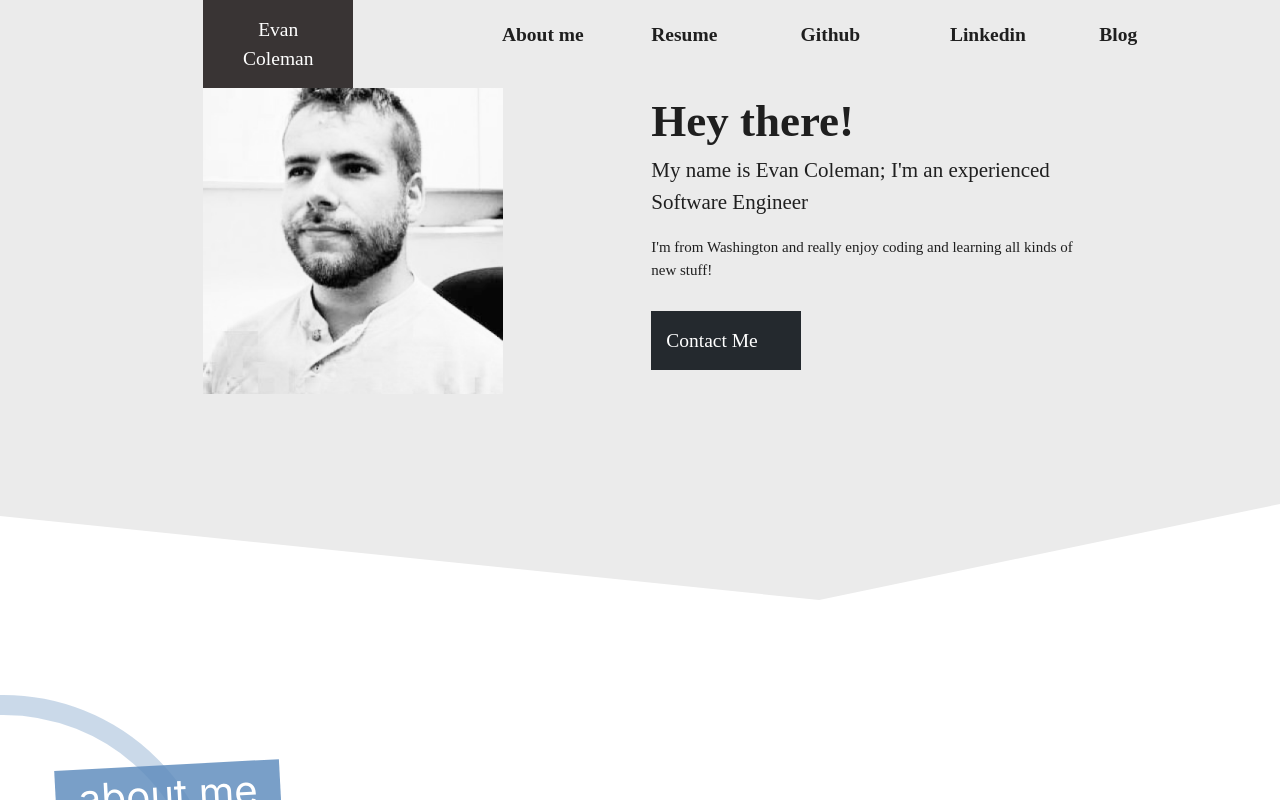
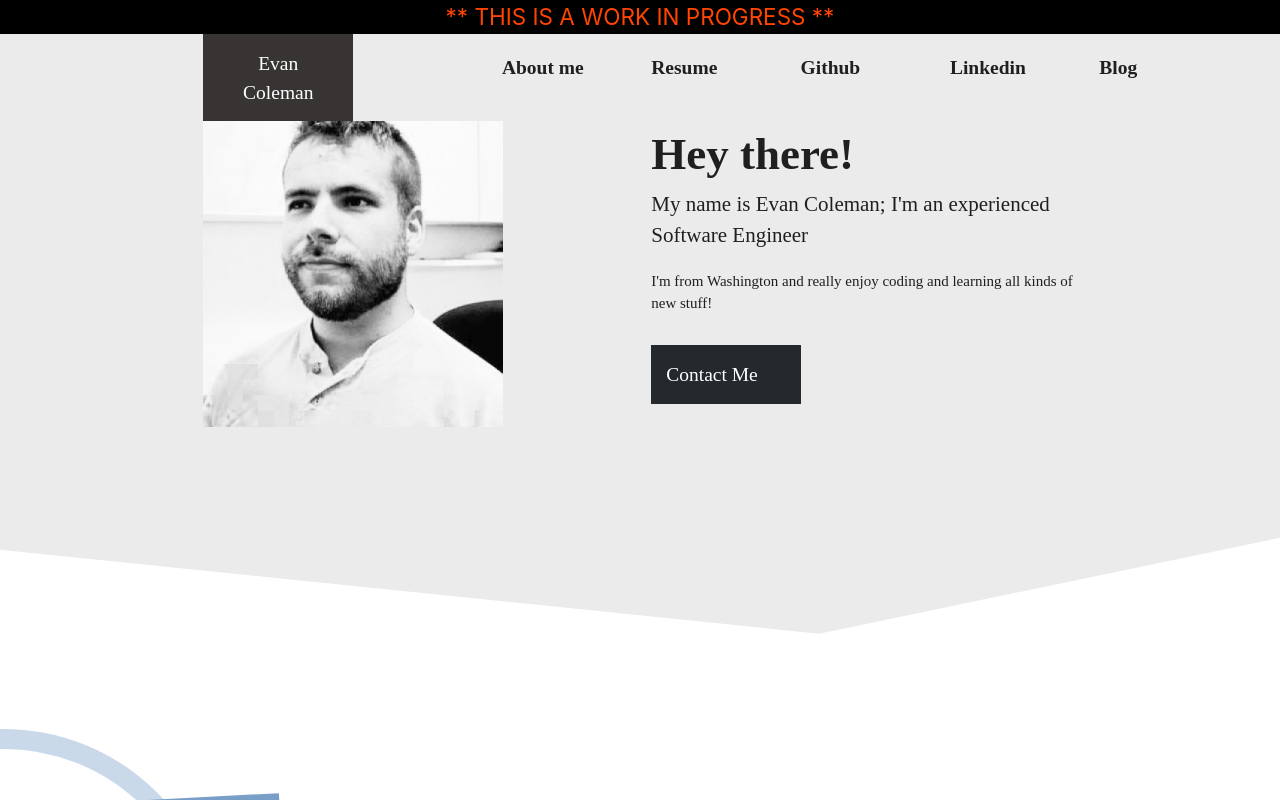
Before and after one commit to Evan-Coleman/portfolio, a React (Create React App) app: page / in a window 1280 px wide. Shown: the top 800 px of the page. Built offline with nearby package versions, Linux system fonts and the light colour scheme; a web font is replaced by a local one.

Commit message:
Added WIP warning for live site

```diff
--- a/public/index.html
+++ b/public/index.html
@@ -37,7 +37,7 @@
       work correctly both with client-side routing and a non-root public URL.
       Learn how to configure a non-root public URL by running `npm run build`.
     -->
-    <title>React App</title>
+    <title>Evan Coleman</title>
   </head>
   <body>
     <noscript>You need to enable JavaScript to run this app.</noscript>
--- a/src/App.js
+++ b/src/App.js
@@ -7,6 +7,7 @@ class App extends Component {
   render() {
     return (
       <div className="App">
+        <div className="WIP">** THIS IS A WORK IN PROGRESS **</div>
         <MyHeader />
         <AboutMe />
       </div>
--- a/src/css/App.scss
+++ b/src/css/App.scss
@@ -4,3 +4,10 @@
 .App {
   font-size: 1.3rem;
 }
+
+.WIP {
+  font-size: 1.5rem;
+  color: orangered;
+  text-align: center;
+  background: black;
+}
```
Also changed, not shown: package.json (+6 -2 lines), 2 other files (tests, documents, lock files or other folders).
